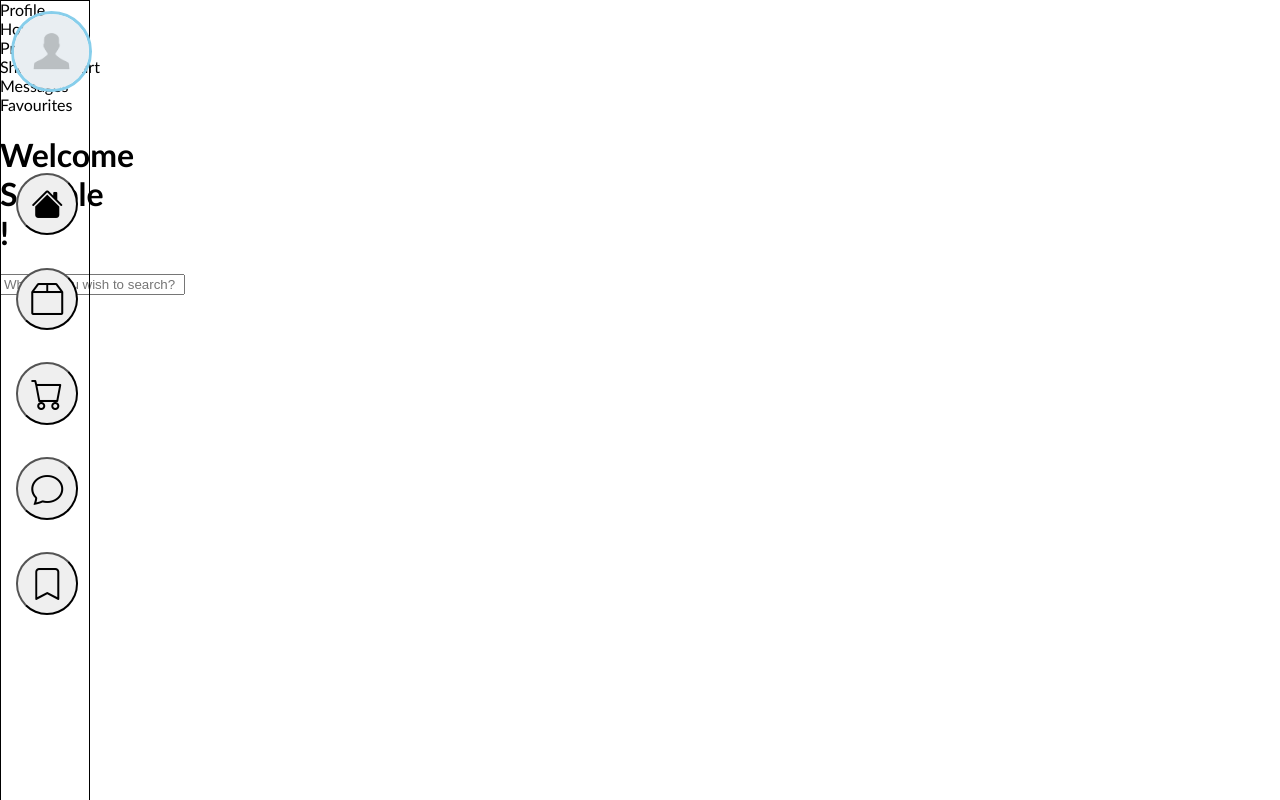
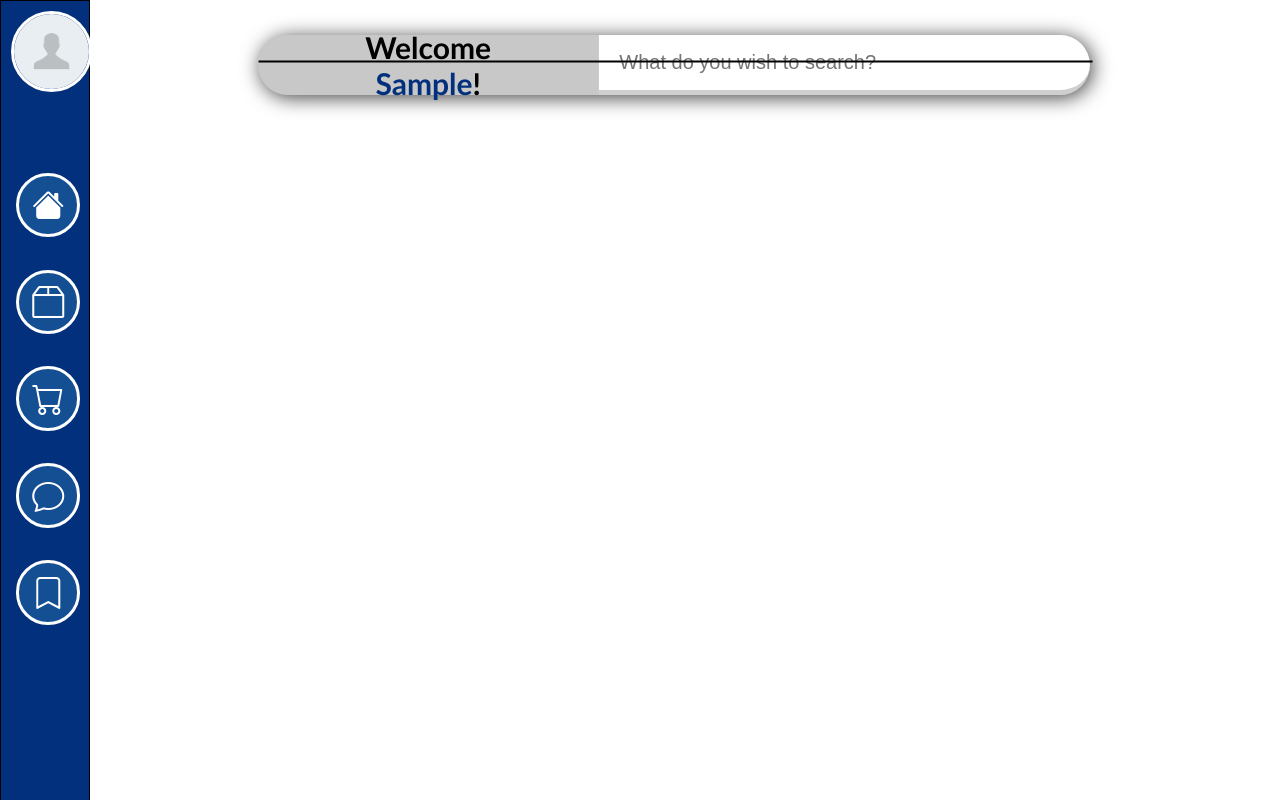
Before and after one commit to BlueLuscious/App, a Django app: page /home/ in a window 1280 px wide. Run offline with Django 4.2, Linux system fonts and the light colour scheme; the visitor is signed in with stand-in values (Sample User, id 1); data comes from the database, SQL or seed files in the repository; data that the repository does not hold is empty.

Commit message:
update static folder
loginStyles.css and signupStyles.css:
- fix syntax

homeStyles.css:
- separate stuff from block content and block home

# block content
- add display to popups

# block home:
- add display to products and to greeting

homeScript:
- add popups visibility to img's and buttons, also add redirections to buttons
- add search bar borderBottomColor
- change icon according to pathname (Bootstrap and JQuery)

```diff
--- a/app/static/CSS/homeStyles.css
+++ b/app/static/CSS/homeStyles.css
@@ -4,11 +4,13 @@ body {
     font-family: 'Gill Sans', 'Gill Sans MT', Calibri, 'Trebuchet MS', sans-serif;
 }
 
+/* BEGIN - BLOCK CONTENT */
 /* CLASS */
 .left_side_navbar {
     position: fixed;
     width: 11vh;
     height: 100vh;
+    background-color: 02307C;
     border: 1px solid black;
 }
 
@@ -17,7 +19,7 @@ body {
     height: 75px;
     margin: 11%;
     margin-bottom: 75%;
-    border: 3px solid skyblue;
+    border: 3px solid white;
     border-radius: 50%;
 }
 
@@ -25,6 +27,117 @@ body {
     margin: 17%;
     margin-bottom: 20%;
     padding: 15%;
+    border: 3px solid white;
     border-radius: 50%;
+    color: white;
+    background-color: 144F94;
     font-size: 200%;
+    cursor: pointer;
 }
+
+.popup_text_table {
+    position: fixed;
+    left: 11vh;
+    height: 100vh;
+}
+
+.popup_text {
+    margin: 0px;
+    margin-bottom: 34.5%;
+    padding: 10px;
+    width: 120px;
+    position: relative;
+    left: 5%;
+    border-radius: 10px;
+    opacity: 0;
+    transition: opacity 0.5s;
+    text-align: center;
+    font-size: 25px;
+    color: white;
+    background-color: black;
+}
+
+/* ID */
+#profile_popup {
+    margin-top: 17%;
+    margin-bottom: 71%;
+}
+
+#cart_popup {
+    width: 150px;
+}
+/* END - BLOCK CONTENT */
+
+/* BEGIN - BLOCK HOME */
+/* ELEMENTS */
+td {
+    width: 300px;
+    padding: 2.5%;
+    text-align: center;
+}
+
+/* CLASS */
+.greeting {
+    position: relative;
+    top: 2.5%;
+    display: flex;
+    align-items: center;
+    width: 65%;
+    height: 7.5%;
+    border-radius: 50px;
+    background-color: rgb(200, 200, 200);
+    box-shadow:  2.5px 2.5px 20px 0px rgba(0, 0, 0, 0.75);
+    transform: translate(31%, 25%);
+}
+
+.greeting h1 {
+    padding-left: 10%;
+    width: 25%;
+    font-size: 30px;
+    text-align: center;
+}
+
+.greeting input {
+    margin-left: 10%;
+    padding-left: 2.5%;
+    width: 70%;
+    height: 100%;
+    border: 0px;
+    border-bottom: 5px solid rgb(208, 207, 207);
+    border-top-right-radius: 50px;
+    border-bottom-right-radius: 50px;
+    outline: none;
+    color: 02307C;
+    font-size: 20px;
+}
+
+.say_hello {
+    display: inline-block;
+    color: 02307C;
+}
+
+.display_products {
+    width: 65%;
+    border: 1px solid;
+    transform: translate(31%, 25%);
+}
+
+.card_product {
+    display: inline-flex;
+    padding: 2%;
+}
+
+.card_product_table {
+    width: 235px;
+    height: 340px;
+    border: 1px solid;
+    border-radius: 20px;
+}
+
+.card_product_img {
+    width: 200px;
+    height: 200px;
+    border: 2px solid;
+    border-radius: 20px;
+}
+/* END - BLOCK HOME */
--- a/app/static/CSS/loginStyles.css
+++ b/app/static/CSS/loginStyles.css
@@ -65,7 +65,7 @@ td {
     background-color: white;
     border-radius: 50px;
     border-top-right-radius: 300px;
-    box-shadow: 2.5px 2.5px 20px 0px rgba(0, 0, 0, 0.75)
+    box-shadow: 2.5px 2.5px 20px 0px rgba(0, 0, 0, 0.75);
 }
 
 .title {
--- a/app/static/CSS/signupStyles.css
+++ b/app/static/CSS/signupStyles.css
@@ -79,7 +79,7 @@ td {
     background-color: white;
     border-radius: 50px;
     border-top-right-radius: 300px;
-    box-shadow: 2.5px 2.5px 20px 0px rgba(0, 0, 0, 0.75)
+    box-shadow: 2.5px 2.5px 20px 0px rgba(0, 0, 0, 0.75);
 }
 
 .title {
--- a/app/templates/home.html
+++ b/app/templates/home.html
@@ -68,7 +68,7 @@
   <script src="{% static 'JS/homeScript.js' %}"></script>
 </head>
 <body>
-  <div class="greet_and_meet">
+  <div class="greeting">
     <h1>Welcome <div class="say_hello">{{ userdata.first_name }}</div>!</h1>
     <input type="text" id="search_bar" placeholder="What do you wish to search?">
   </div>
```
Also changed, not shown: app/static/JS/homeScript.js (+102 -0 lines).
